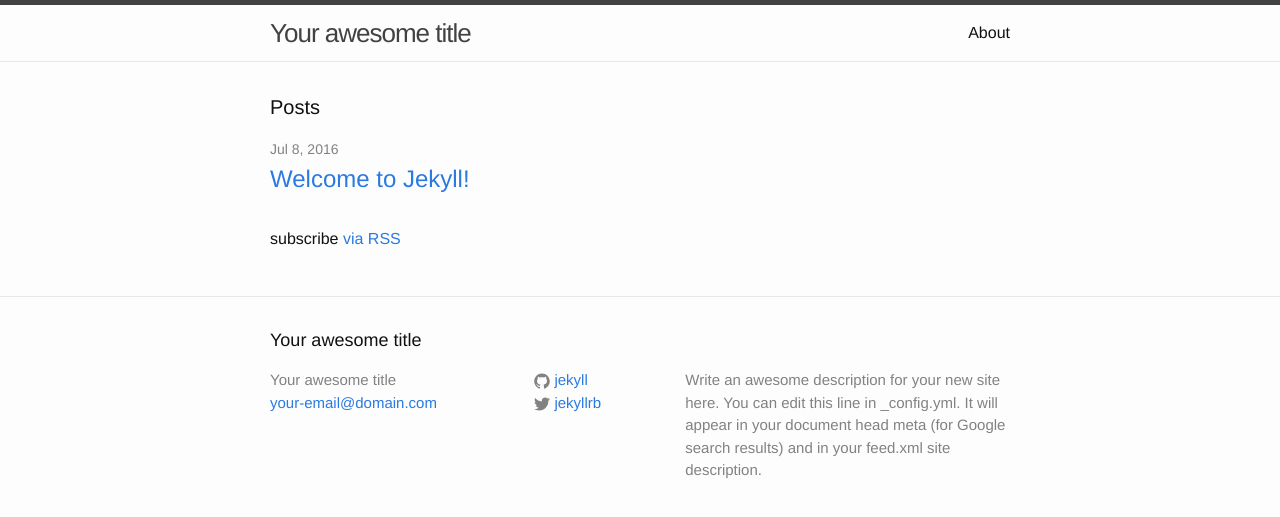
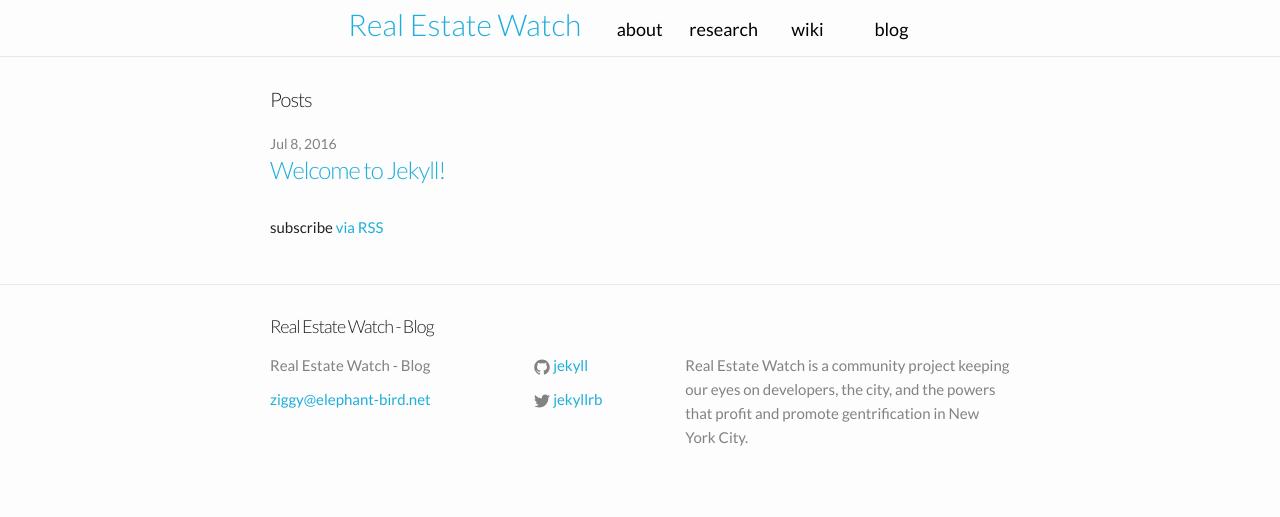
Before and after one commit to aepyornis/rew-website, a Jekyll site: the page built from blog/index.html, in a window 1280 px wide. Shown: the top 517 px of the page. Built offline with Jekyll 4.4.1, drawn with Linux system fonts in a browser that asks for light colours.

Commit message:
Configure jekyll + style header

```diff
--- a/_config.yml
+++ b/_config.yml
@@ -6,12 +6,10 @@
 # 'jekyll serve'. If you change this file, please restart the server process.
 
 # Site settings
-title: Your awesome title
-email: your-email@domain.com
+title: Real Estate Watch - Blog
+email: ziggy@elephant-bird.net
 description: > # this means to ignore newlines until "baseurl:"
-  Write an awesome description for your new site here. You can edit this
-  line in _config.yml. It will appear in your document head meta (for
-  Google search results) and in your feed.xml site description.
+  Real Estate Watch is a community project keeping our eyes on developers, the city, and the powers that profit and promote gentrification in New York City.
 baseurl: "" # the subpath of your site, e.g. /blog
 url: "http://yourdomain.com" # the base hostname & protocol for your site
 twitter_username: jekyllrb
@@ -19,3 +17,8 @@ github_username:  jekyll
 
 # Build settings
 markdown: kramdown
+
+pages:
+  - research
+  - wiki
+  - blog
--- a/_includes/head.html
+++ b/_includes/head.html
@@ -6,7 +6,9 @@
   <title>{% if page.title %}{{ page.title | escape }}{% else %}{{ site.title | escape }}{% endif %}</title>
   <meta name="description" content="{% if page.excerpt %}{{ page.excerpt | strip_html | strip_newlines | truncate: 160 }}{% else %}{{ site.description }}{% endif %}">
 
+  <link rel="stylesheet" href="{{ "/lib/css/normalize.min.css" | prepend: site.baseurl }}">
   <link rel="stylesheet" href="{{ "/css/main.css" | prepend: site.baseurl }}">
+  <link rel="stylesheet" href="{{ "/lib/css/skeleton.plus.css" | prepend: site.baseurl }}">
   <link rel="canonical" href="{{ page.url | replace:'index.html','' | prepend: site.baseurl | prepend: site.url }}">
   <link rel="alternate" type="application/rss+xml" title="{{ site.title }}" href="{{ "/feed.xml" | prepend: site.baseurl | prepend: site.url }}">
 </head>
--- a/_includes/header.html
+++ b/_includes/header.html
@@ -1,25 +1,13 @@
 <header class="site-header">
 
   <div class="wrapper">
-
-    <a class="site-title" href="{{ site.baseurl }}/">{{ site.title }}</a>
-
-    <nav class="site-nav">
-      <a href="#" class="menu-icon">
-        <svg viewBox="0 0 18 15">
-          <path fill="#424242" d="M18,1.484c0,0.82-0.665,1.484-1.484,1.484H1.484C0.665,2.969,0,2.304,0,1.484l0,0C0,0.665,0.665,0,1.484,0 h15.031C17.335,0,18,0.665,18,1.484L18,1.484z"/>
-          <path fill="#424242" d="M18,7.516C18,8.335,17.335,9,16.516,9H1.484C0.665,9,0,8.335,0,7.516l0,0c0-0.82,0.665-1.484,1.484-1.484 h15.031C17.335,6.031,18,6.696,18,7.516L18,7.516z"/>
-          <path fill="#424242" d="M18,13.516C18,14.335,17.335,15,16.516,15H1.484C0.665,15,0,14.335,0,13.516l0,0 c0-0.82,0.665-1.484,1.484-1.484h15.031C17.335,12.031,18,12.696,18,13.516L18,13.516z"/>
-        </svg>
-      </a>
-
-      <div class="trigger">
-        {% for my_page in site.pages %}
-          {% if my_page.title %}
-          <a class="page-link" href="{{ my_page.url | prepend: site.baseurl }}">{{ my_page.title }}</a>
-          {% endif %}
-        {% endfor %}
-      </div>
+    <nav class="container text-center"><a class="brand">Real Estate Watch</a>
+        <ul>
+            <li><a>about</a></li>
+            <li><a>research</a></li>
+            <li><a href="https://wiki.nycchr.org/">wiki</a></li>
+            <li><a href="/blog">blog</a></li>
+        </ul>
     </nav>
 
   </div>
--- a/_sass/_layout.scss
+++ b/_sass/_layout.scss
@@ -2,7 +2,6 @@
  * Site header
  */
 .site-header {
-    border-top: 5px solid $grey-color-dark;
     border-bottom: 1px solid $grey-color-light;
     min-height: 56px;
 
--- a/package.json
+++ b/package.json
@@ -6,8 +6,9 @@
   "scripts": {
       "test": "echo \"Error: no test specified\" && exit 1",
       "pug": "pug -o ./ src/",
+      "pug-pretty": "pug -P -o ./ src/",
       "watch": "pug -w -o ./ src/",
-      "serve": "cd public/ && python3 -m http.server"
+      "serve": "jekyll serve"
   },
   "repository": {
     "type": "git",
```
